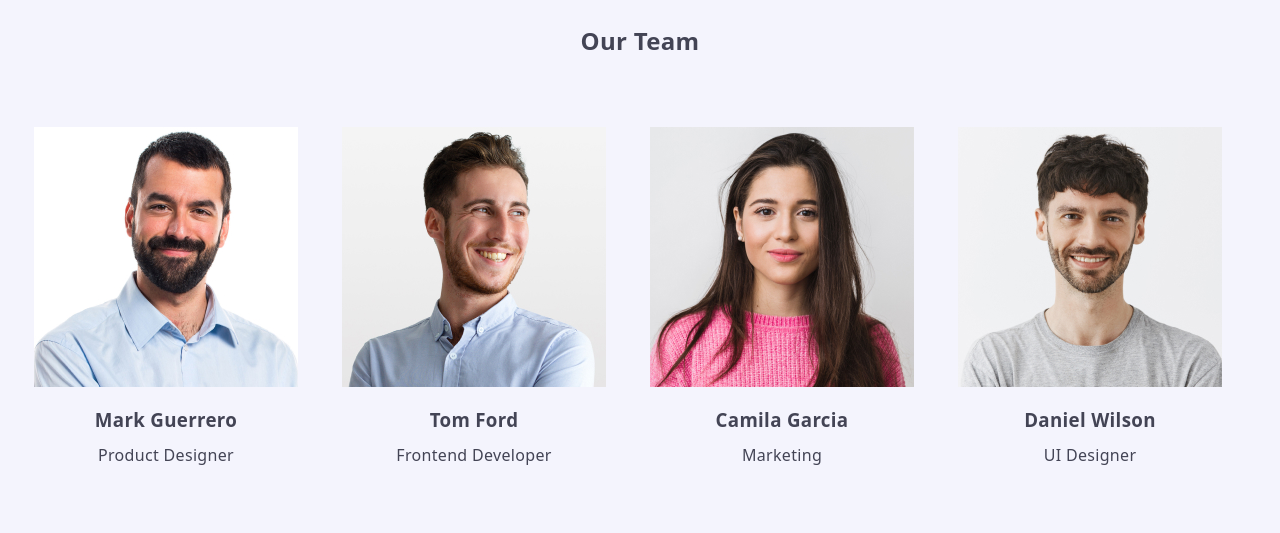
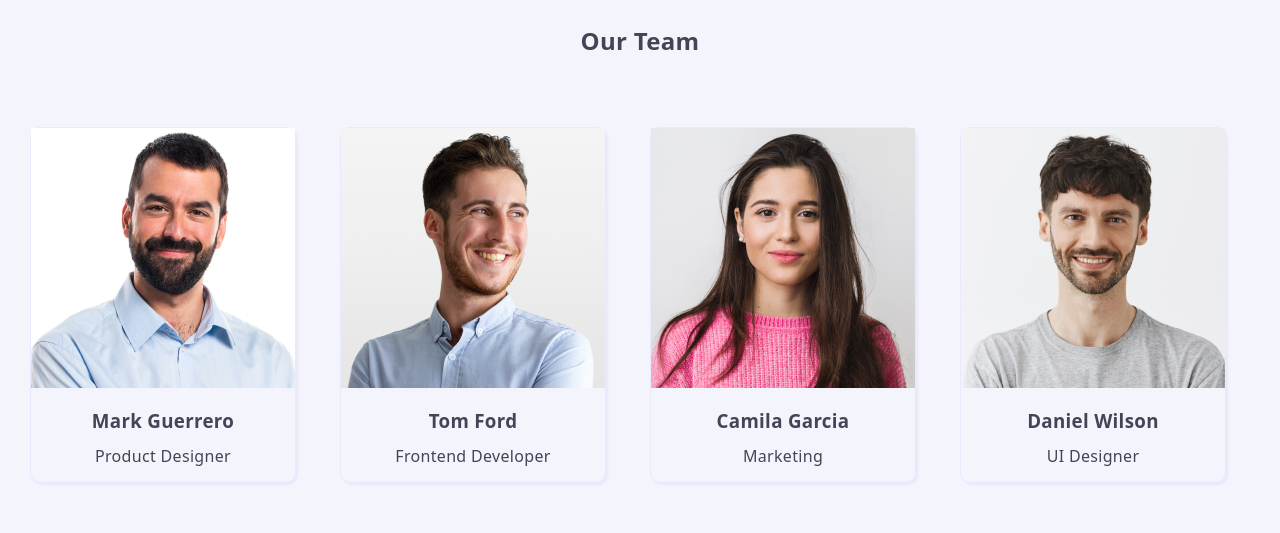
Before and after one commit to LaiBakalai/goit-markup-hw-03, a plain HTML site: page index.html in a window 1280 px wide. Shown: the part 1660-2193 px from the top of the page. Drawn offline with nearby package versions, Linux system fonts and the light colour scheme.

Commit message:
Update August 23, 2023

```diff
--- a/css/styles.css
+++ b/css/styles.css
@@ -319,7 +319,11 @@ a:focus {
    width: 360px;
    height: auto;
    padding: 0;
+   border: 1px solid var(--accent-color);
+   border-radius: 10px 10px;
+   box-shadow: 2px 2px 2px var(--accent-color);
 }
+
 
 .project-cards {
    list-style: none;
```
